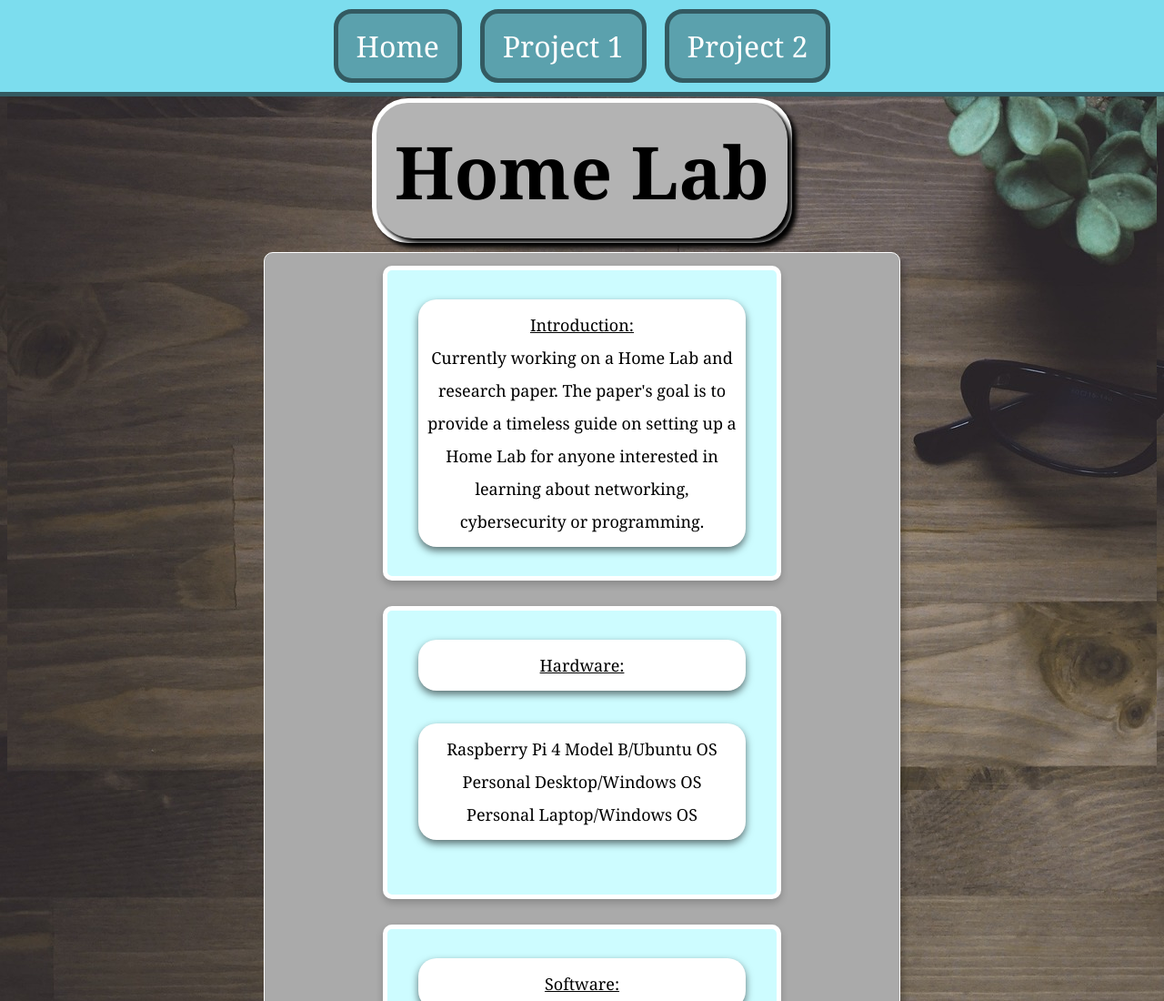
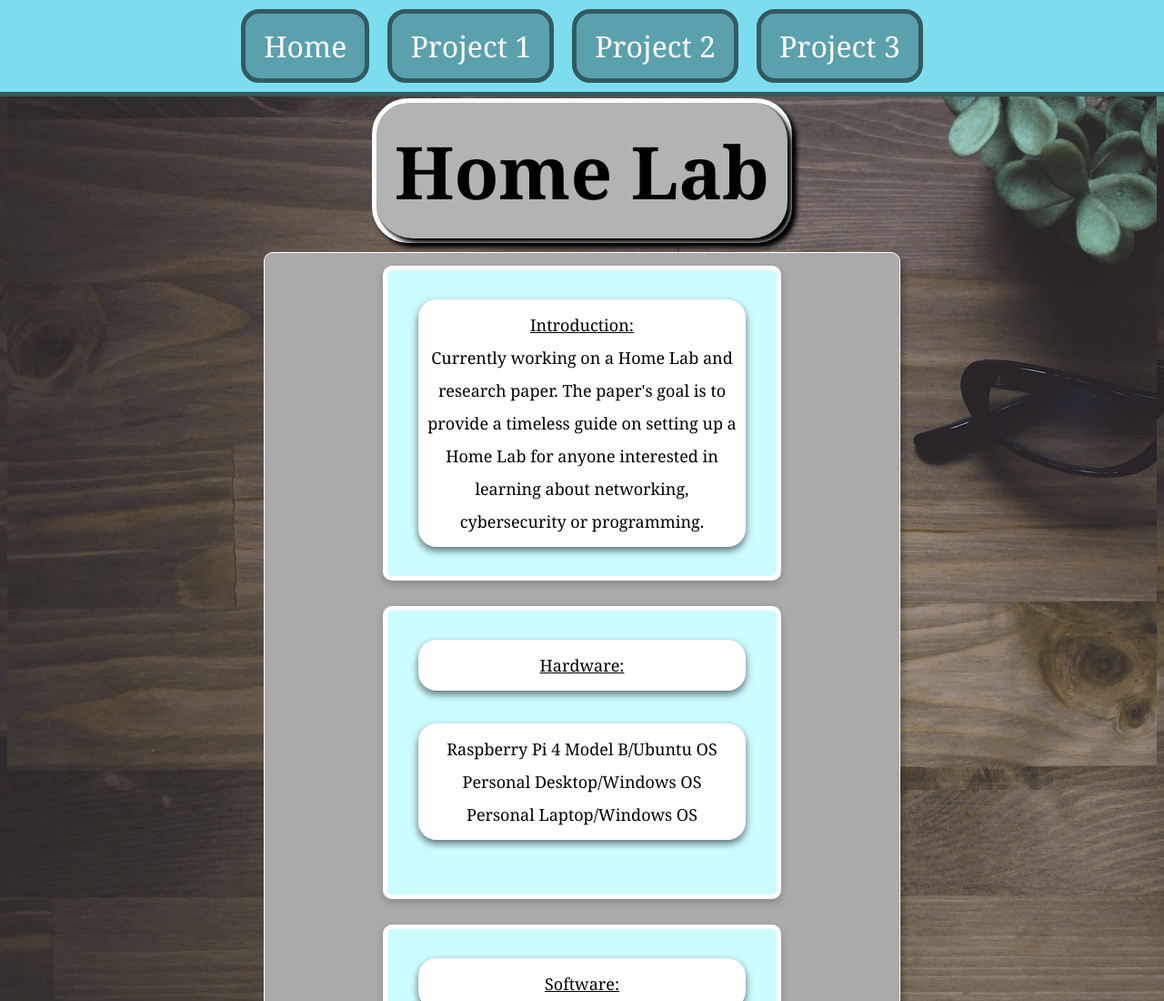
Before and after one commit to KalebSabo/PortfolioWebsite, a plain HTML site: page project2.html in a window 1280 px wide. Shown: the top 1100 px of the page at 91% size. Drawn offline with Linux system fonts and the light colour scheme.

Commit message:
Update project2.html

```diff
--- a/project2.html
+++ b/project2.html
@@ -13,9 +13,10 @@
 
 	<body>
 		<div class = "navbar">
-            <a href="index.html">Home</a>
-            <a href="project1.html">Project 1</a>
+            		<a href="index.html">Home</a>
+			<a href="project1.html">Project 1</a>
 			<a href="project2.html">Project 2</a>
+			<a href="project3.html">Project 3</a>
         </div>
 
 		<div class = "heading">
```
